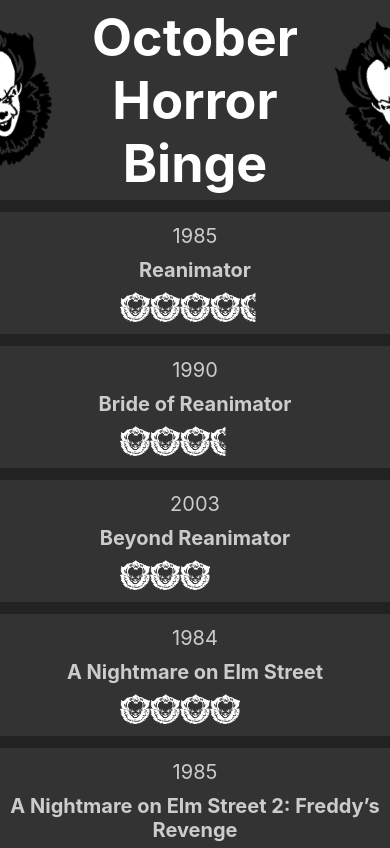
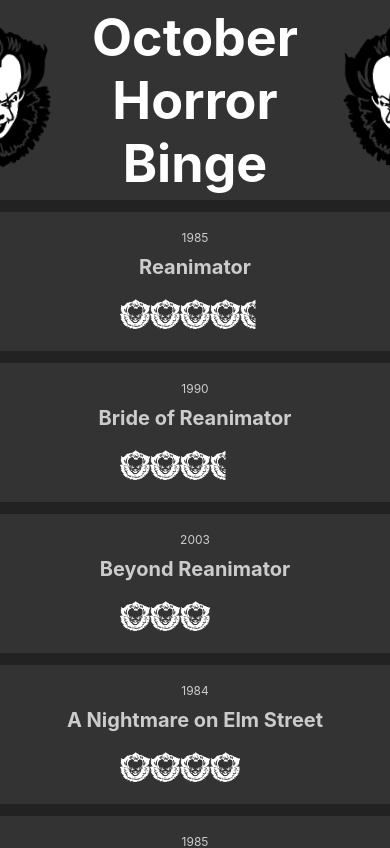
Before and after one commit to cshov/october-horror-binge, a React (Create React App) app: page / in a window 390 px wide. Shown: the top 848 px of the page. Built offline with nearby package versions, Linux system fonts and the light colour scheme.

Commit message:
updated movieLine styles

```diff
--- a/src/component/MovieLine.css
+++ b/src/component/MovieLine.css
@@ -11,7 +11,10 @@
 }
 
 .line div.year {
-    width: 100px;
+    width: 60px;
+    text-align: center;
+    font-size: 12px;
+    padding-top: 6px;
 }
 
 .line div.name {
@@ -22,6 +25,7 @@
 
 .line div.rating {
     width: 150px;
+    height: 30px;
 }
 
 @media only screen and (max-width: 800px) {
@@ -38,13 +42,14 @@
 
     .line div.name {
         width: 100%;
-        margin-bottom: 10px;
+        margin-bottom: 20px;
         text-align: center;
     }
 
     .line div.rating {
         flex: 1;
         /*width: 100%;*/
+        padding-bottom: 10px;
         text-align: center;
         margin: 0 auto;
     }
```
